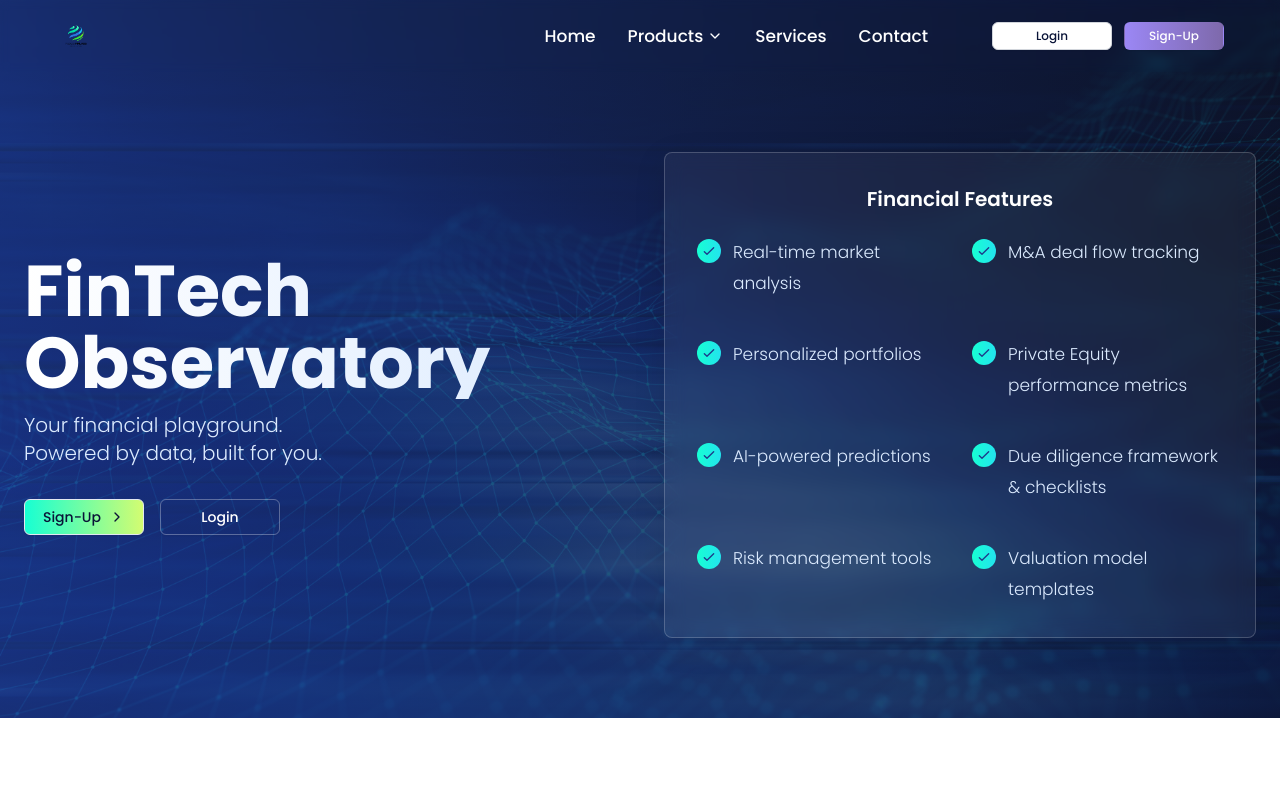
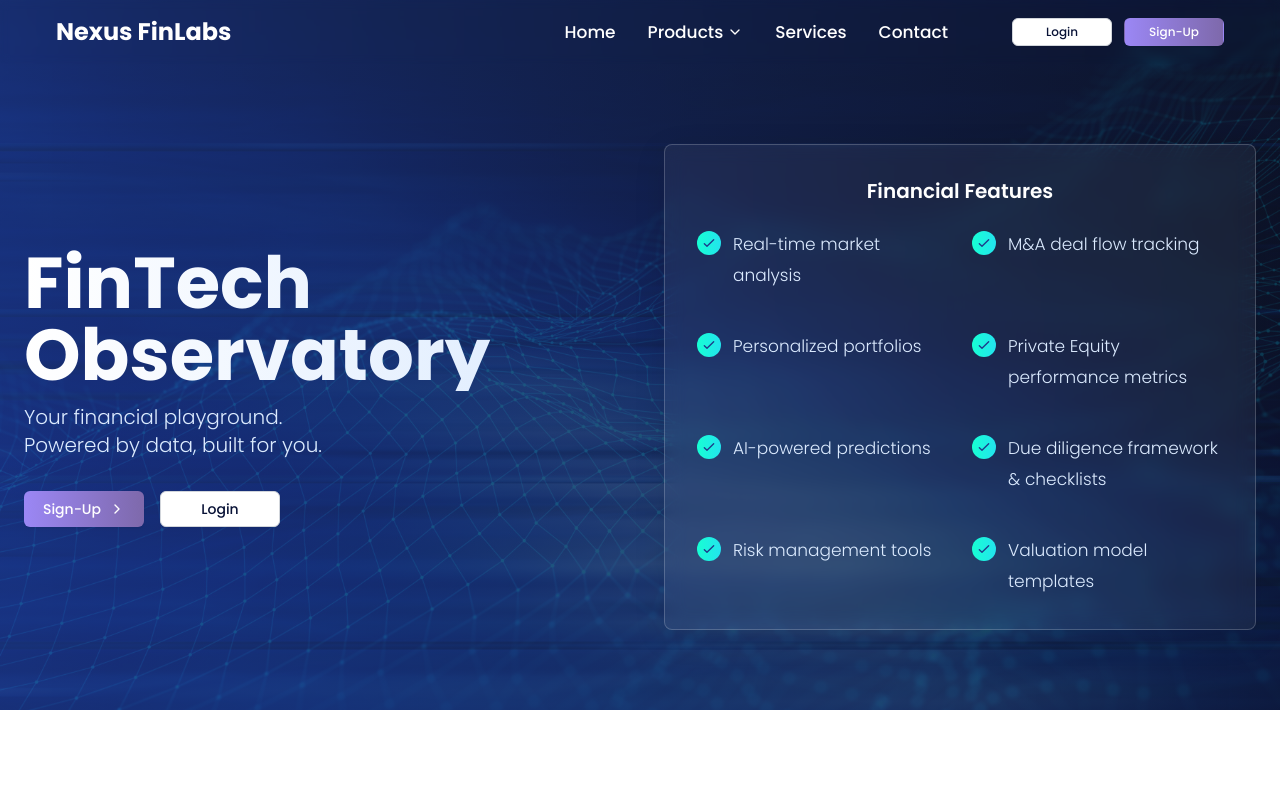
Before and after one commit to movildriveia/trustable-auth-haven, a React (Vite) app: page / in a window 1280 px wide. Shown: the top 793 px of the page. Built offline with nearby package versions, Linux system fonts and the light colour scheme.

Commit message:
Update button styles and remove logo
- Updated the Sign-Up button style to match the gradient style.
- Updated the Login button style to match the style below.
- Removed the logo.

```diff
--- a/src/components/ui/button.tsx
+++ b/src/components/ui/button.tsx
@@ -1,4 +1,3 @@
-
 import * as React from "react"
 import { Slot } from "@radix-ui/react-slot"
 import { cva, type VariantProps } from "class-variance-authority"
@@ -24,8 +23,8 @@ const buttonVariants = cva(
         modern: "bg-white border border-gray-200 text-slate-900 hover:border-blue-400 hover:text-blue-600 hover:shadow-md",
         glass: "bg-white/10 backdrop-blur-sm border border-white/30 text-white hover:bg-white/20 hover:shadow-md",
         // Enhanced gradient buttons
-        loginBtn: "bg-white text-custom-dark border border-gray-300 hover:bg-[#17ffd3] hover:text-custom-dark hover:border-transparent hover:shadow-md min-w-[120px] justify-center",
-        registerBtn: "bg-gradient-to-r from-[#17ffd3] to-[#d3fc71] text-custom-dark border border-transparent hover:bg-gradient-to-r hover:from-[#d3fc71] hover:to-[#17ffd3] hover:shadow-md min-w-[120px] justify-center",
+        loginBtn: "bg-white text-custom-dark border border-gray-300 hover:bg-white hover:text-custom-dark hover:border-gray-400 hover:shadow-md min-w-[120px] justify-center",
+        registerBtn: "bg-gradient-to-r from-[#9b87f5] to-[#7E69AB] text-white border border-transparent hover:bg-gradient-to-r hover:from-[#8B5CF6] hover:to-[#9b87f5] hover:shadow-md min-w-[120px] justify-center",
         startNow: "bg-gradient-to-r from-[#17ffd3] to-[#d3fc71] text-custom-dark font-semibold hover:shadow-lg hover:scale-[1.03] hover:brightness-[1.05] min-w-[180px] justify-center px-10 py-6 text-base",
         // New compact register button with purple gradient
         registerBtnCompact: "bg-gradient-to-r from-[#9b87f5] to-[#7E69AB] text-white border border-transparent hover:bg-gradient-to-r hover:from-[#8B5CF6] hover:to-[#9b87f5] hover:shadow-md min-w-[100px] justify-center text-xs py-1.5",
--- a/src/pages/Index.tsx
+++ b/src/pages/Index.tsx
@@ -24,11 +24,8 @@ const Index = () => {
       <header className="py-4 px-6 sticky top-0 z-50 bg-transparent backdrop-blur-sm">
         <div className="container mx-auto flex justify-between items-center">
           <div className="text-2xl font-bold text-white flex items-center gap-3">
-            <img
-              src="/lovable-uploads/cef7b659-e171-45b6-ab88-91595b5a7ffd.png"
-              alt="Nexus FinLabs"
-              className="h-10"
-            />
+            {/* Logo removed as requested */}
+            <span>Nexus FinLabs</span>
           </div>
           <div className="flex items-center gap-8">
             <nav className="hidden md:flex items-center gap-8 mr-8">
@@ -39,14 +36,14 @@ const Index = () => {
             </nav>
             <div className="flex gap-3">
               <Button
-                variant="loginBtn"
+                className="bg-white text-custom-dark border border-gray-300 hover:bg-white hover:text-custom-dark hover:border-gray-400 min-w-[100px] justify-center text-xs py-1.5"
                 size="xs"
                 onClick={() => navigate("/login")}
               >
                 Login
               </Button>
               <Button
-                variant="registerBtnCompact"
+                className="bg-gradient-to-r from-[#9b87f5] to-[#7E69AB] text-white border border-transparent hover:bg-gradient-to-r hover:from-[#8B5CF6] hover:to-[#9b87f5] hover:shadow-md min-w-[100px] justify-center text-xs py-1.5"
                 size="xs"
                 onClick={() => navigate("/register")}
               >
@@ -62,7 +59,6 @@ const Index = () => {
         <div className="container mx-auto px-6 relative z-20">
           <div className="grid grid-cols-1 lg:grid-cols-2 gap-12 items-center">
             <div className="text-white">
-              {/* Removed logo here */}
               <h1 className="text-6xl md:text-7xl font-bold mb-3 bg-clip-text text-transparent bg-gradient-to-r from-white to-blue-100">
                 FinTech<br/>
                 Observatory
@@ -74,14 +70,14 @@ const Index = () => {
               <div className="flex flex-col sm:flex-row gap-4">
                 <Button
                   onClick={() => navigate("/register")}
-                  className="bg-gradient-to-r from-[#17ffd3] to-[#d3fc71] text-custom-dark min-w-[120px] justify-center hover:bg-white hover:text-custom-dark border hover:border-[#17ffd3] group"
+                  className="bg-gradient-to-r from-[#9b87f5] to-[#7E69AB] text-white min-w-[120px] justify-center hover:bg-gradient-to-r hover:from-[#8B5CF6] hover:to-[#9b87f5] hover:shadow-md group"
                 >
                   Sign-Up
                   <ChevronRight className="h-4 w-4 transition-transform group-hover:translate-x-1" />
                 </Button>
                 <Button
                   onClick={() => navigate("/login")}
-                  className="bg-transparent border-white/30 text-white min-w-[120px] justify-center hover:bg-[#17ffd3] hover:border-transparent hover:text-custom-dark"
+                  className="bg-white text-custom-dark border border-gray-300 min-w-[120px] justify-center hover:bg-white hover:text-custom-dark hover:border-gray-400"
                   variant="outline"
                 >
                   Login
@@ -221,7 +217,7 @@ const Index = () => {
 
           <div className="mt-12 text-center">
             <Button
-              variant="startNow"
+              className="bg-gradient-to-r from-[#9b87f5] to-[#7E69AB] text-white font-semibold hover:shadow-lg hover:scale-[1.03] hover:brightness-[1.05] min-w-[180px] justify-center px-10 py-6 text-base"
               size="xl"
               onClick={() => navigate("/register")}
             >
@@ -293,7 +289,6 @@ const Index = () => {
         <div className="container mx-auto px-6">
           <div className="flex flex-col md:flex-row justify-between items-center">
             <div className="flex justify-center mb-6 md:mb-0">
-              {/* Removed logo here */}
               <span className="text-xl font-semibold text-white">Nexus FinLabs</span>
             </div>
             <div className="flex gap-8 mb-6 md:mb-0">
```
